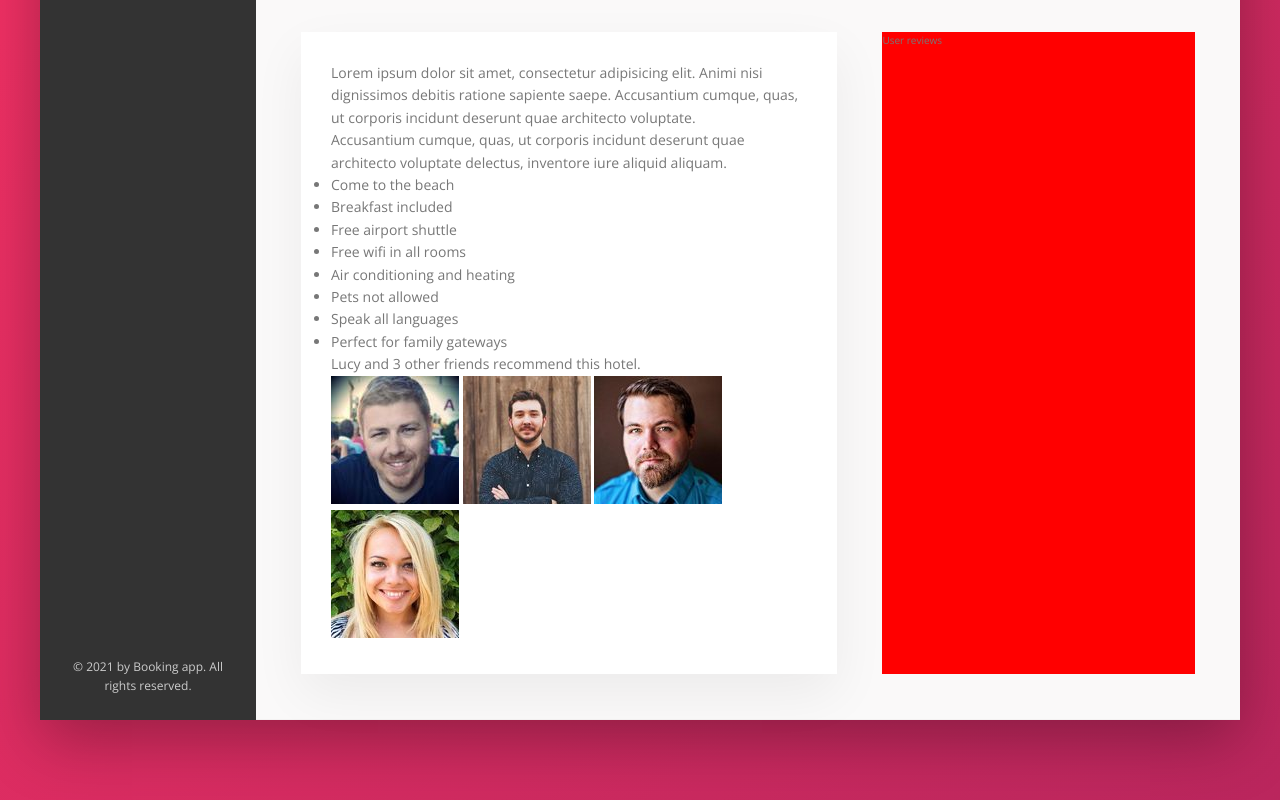
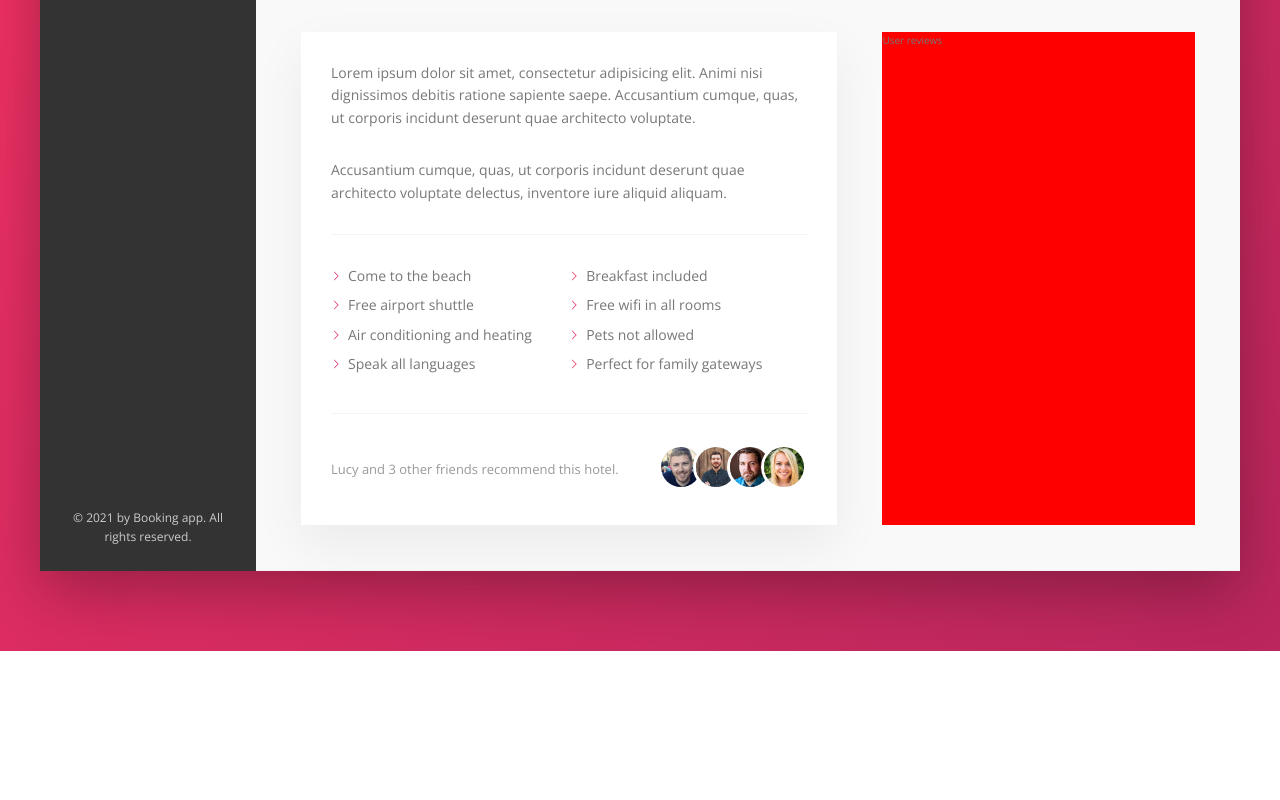
Before and after one commit to Branley22/booking_app, a website: page index.html in a window 1280 px wide. Shown: the part 615-1415 px from the top of the page. After the commit the page ends 1266 px from the top, so only its background shows below. Drawn offline with nearby package versions, Linux system fonts and the light colour scheme.

Commit message:
description styling

```diff
--- a/index.html
+++ b/index.html
@@ -146,15 +146,15 @@
                                 <li class="list__item">Perfect for family gateways</li>
                             </ul>
                             <div class="recommend">
-                                <p class="recomment_count">
+                                <p class="recommend__count">
                                     Lucy and 3 other friends recommend this hotel.
                                 </p>
-                            </div>
-                            <div class="recommend__friends">
-                                <img src="img/user-3.jpg" alt="Friend 1" class="recommend__photo">
-                                <img src="img/user-4.jpg" alt="Friend 2" class="recommend__photo">
-                                <img src="img/user-5.jpg" alt="Friend 3" class="recommend__photo">
-                                <img src="img/user-6.jpg" alt="Friend 4" class="recommend__photo">
+                                <div class="recommend__friends">
+                                    <img src="img/user-3.jpg" alt="Friend 1" class="recommend__photo">
+                                    <img src="img/user-4.jpg" alt="Friend 2" class="recommend__photo">
+                                    <img src="img/user-5.jpg" alt="Friend 3" class="recommend__photo">
+                                    <img src="img/user-6.jpg" alt="Friend 4" class="recommend__photo">
+                                </div>
                             </div>
                         </div>
                         <div class="user-reviews">
--- a/sass/_components.scss
+++ b/sass/_components.scss
@@ -279,3 +279,67 @@
      box-shadow: none;
   }
 }
+
+.paragraph:not(:last-of-type) {
+  margin-bottom: 3rem;
+}
+
+.list {
+  list-style: none;
+  margin: 3rem 0;
+  padding: 3rem 0;
+  border-top: var(--line);
+  border-bottom: var(--line);
+  display: flex;
+  flex-wrap: wrap;
+
+  &__item {
+    flex: 0 0 50%;
+    margin-bottom: .7rem;
+  }
+
+  &__item::before {
+    content: "";
+    display: inline-block;
+    height: 1rem;
+    width: 1rem;
+    margin-right: .7rem;
+    // background-image: url(../img/chevron-thin-right.svg);
+    // background-size: cover;
+
+    background-color: var(--color-primary);
+    -webkit-mask-image: url(../img/chevron-thin-right.svg);
+            mask-image: url(../img/chevron-thin-right.svg);
+
+    -webkit-mask-size: cover;
+            mask-size: cover;
+  }
+}
+
+.recommend {
+  font-size: 1.3rem;
+  color: var(--color-grey-dark-3);
+  display: flex;
+  align-items: center;
+
+  &__count {
+    margin-right: auto;
+  }
+
+  &__friends {
+
+  }
+
+
+  &__photo {
+    box-sizing: content-box;
+    height: 4rem;
+    width: 4rem;
+    border-radius: 50%;
+    border: 3px solid #fff;
+
+    &:not(:last-child) {
+      margin-right: -1.5rem;
+    }
+  }
+}
```
Also changed, not shown: css/style.css.
